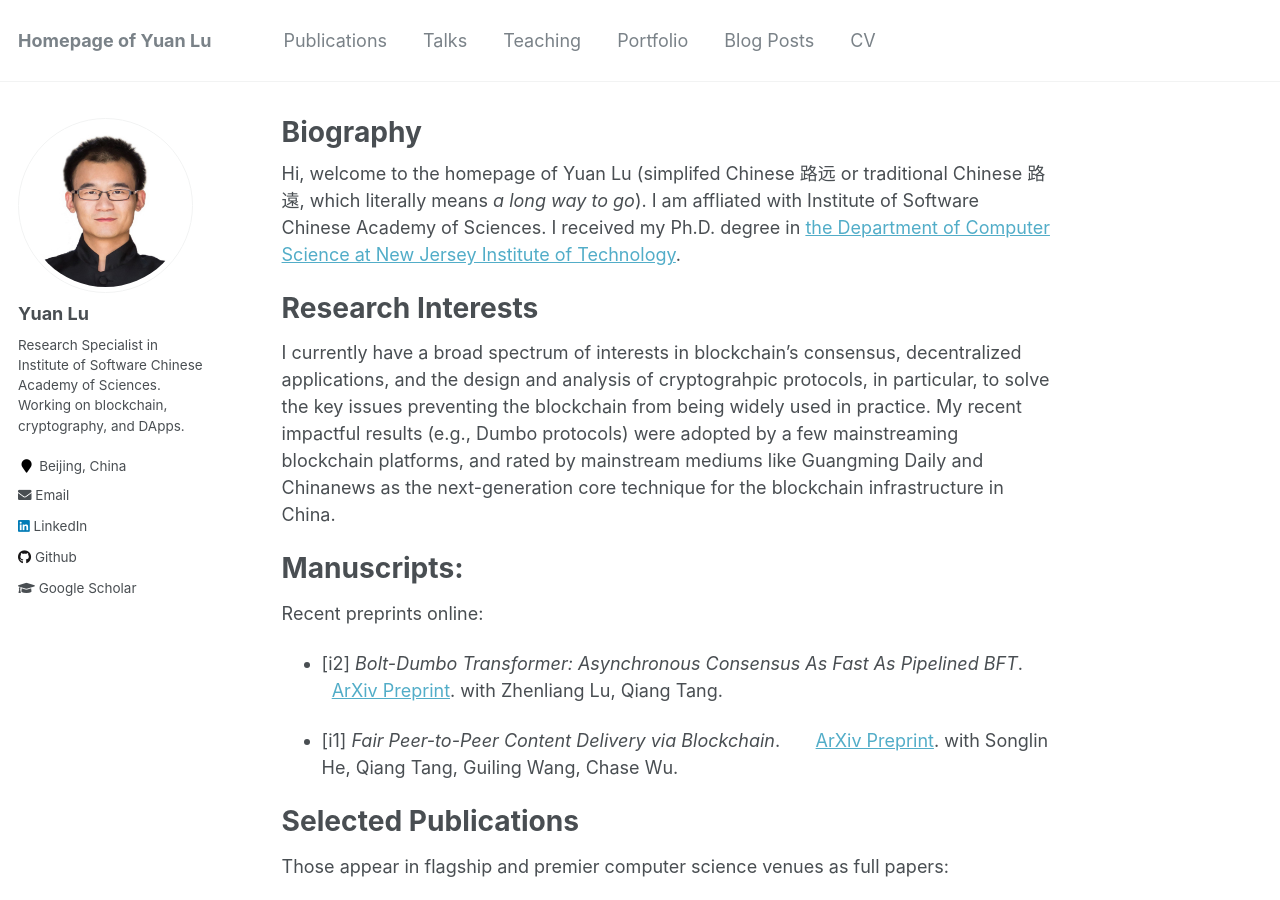
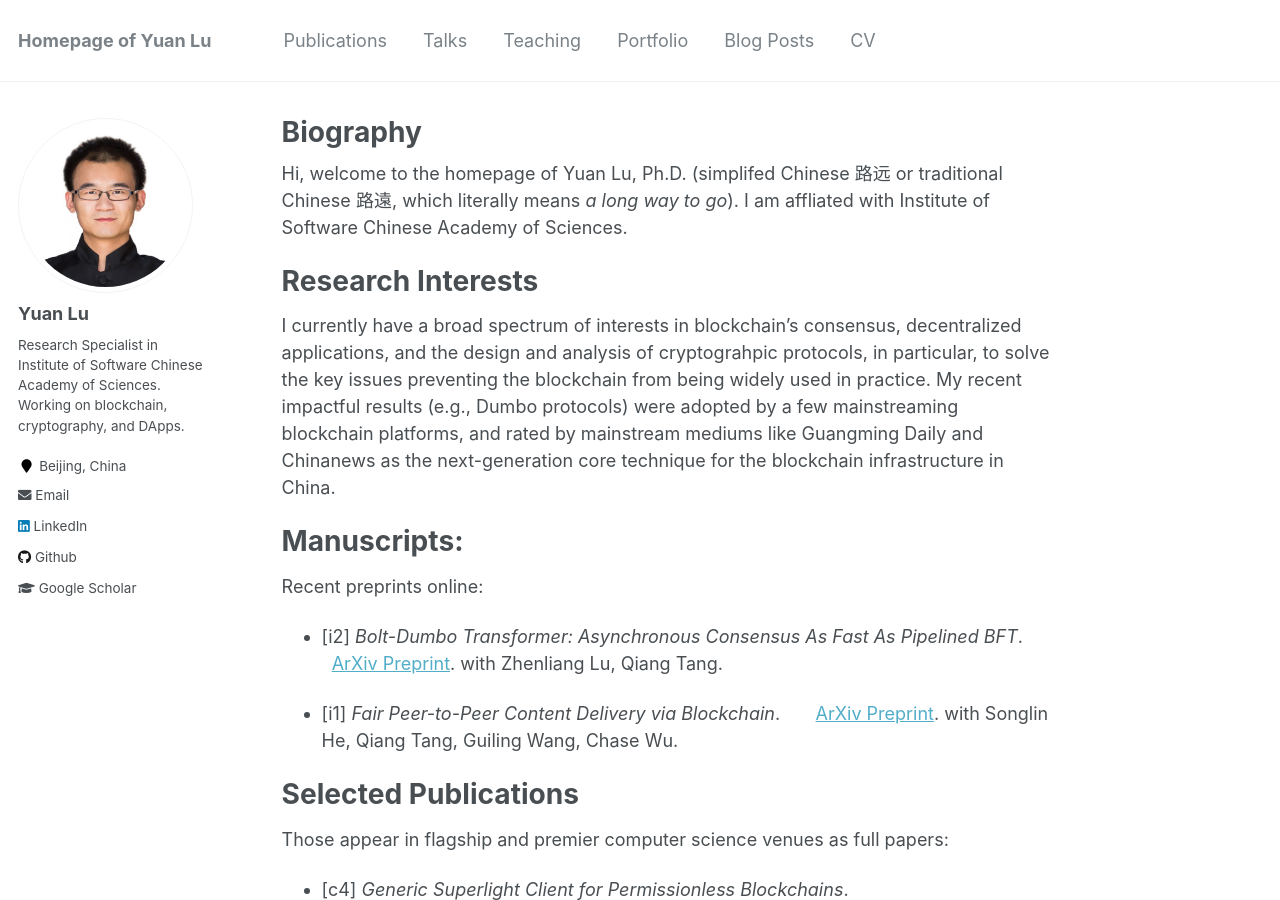
Before and after one commit to yylluu/yylluu.github.io, a Jekyll site: the page built from _pages/about.md, in a window 1280 px wide and 900 px high. Built offline with Jekyll 4.4.1, drawn with Linux system fonts in a browser that asks for light colours.

Commit message:
Update about.md

```diff
--- a/_pages/about.md
+++ b/_pages/about.md
@@ -8,8 +8,7 @@ redirect_from:
   - /about.html
 ---
 
-Hi, welcome to the homepage of Yuan Lu (simplifed Chinese 路远 or traditional Chinese 路遠, which literally means *a long way to go*). I am affliated with Institute of Software Chinese Academy of Sciences. I received my Ph.D. degree in [the Department of Computer Science at New Jersey Institute of Technology](https://cs.njit.edu/).
-
+Hi, welcome to the homepage of Yuan Lu, Ph.D. (simplifed Chinese 路远 or traditional Chinese 路遠, which literally means *a long way to go*). I am affliated with Institute of Software Chinese Academy of Sciences.
 
 
 Research Interests
```
